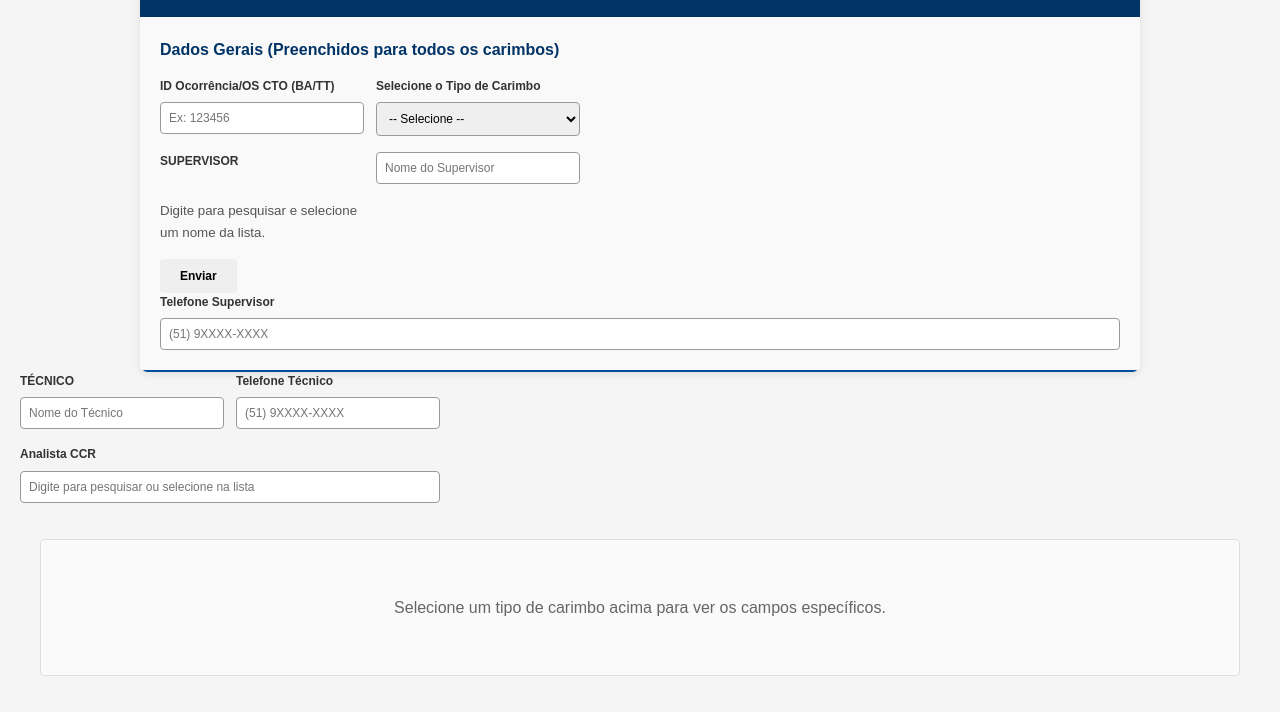
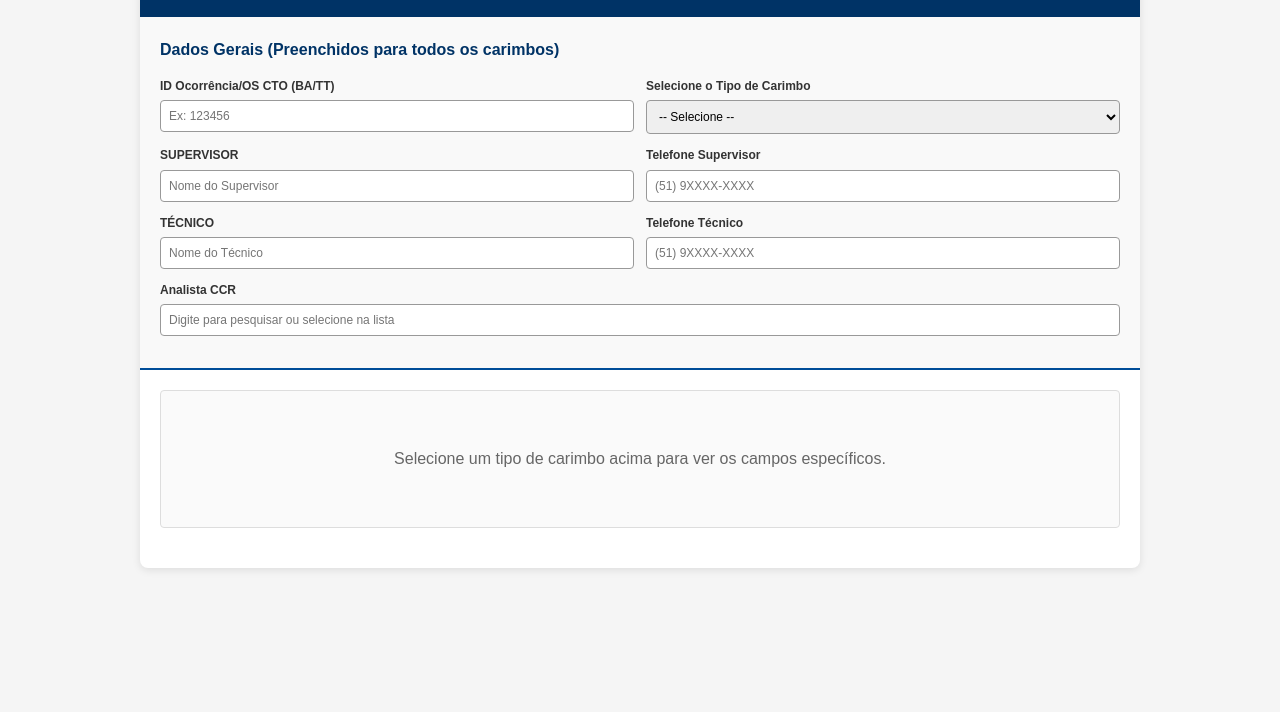
Before and after one commit to jocandrioli/carimbos, a plain HTML site: page index.html in a window 1280 px wide. Shown: the part 106-818 px from the top of the page. Drawn offline with Linux system fonts and the light colour scheme.

Commit message:
Add files via upload

```diff
--- a/index.html
+++ b/index.html
@@ -86,22 +86,10 @@
         </div>
       </div>
 
-
-<!-- Estrutura do formulário -->
-<form id="meuFormulario" novalidate>
       <div class="form-group">
-    <label for="supervisor">SUPERVISOR</label>
-    <input
-      type="text"
-      id="supervisor"
-      name="supervisor"
-      list="supervisorList"
-      placeholder="Nome do Supervisor"
-      required
-      aria-describedby="supervisorHelp supervisorError"
-      autocomplete="off"
-    />
-
+        <div>
+          <label>SUPERVISOR</label>
+          <input type="text" id="supervisor" list="supervisorList" placeholder="Nome do Supervisor">
           <datalist id="supervisorList">
             <option value="Alexandre Ilha"></option>
             <option value="Diego Jaworski"></option>
@@ -111,120 +99,8 @@
             <option value="Rodrigo Duarte"></option>
             <option value="Rodrigo Rosa"></option>
           </datalist>
-
-    <small id="supervisorHelp" class="help-text">
-      Digite para pesquisar e selecione um nome da lista.
-    </small>
-    <div id="supervisorError" class="error-text" role="alert" aria-live="polite"></div>
         </div>
-
-  <button type="submit">Enviar</button>
-</form>
-
-<style>
-  .form-group { margin-bottom: 1rem; max-width: 420px; }
-  label { display:block; font-weight:600; margin-bottom: .375rem; }
-  input { width:100%; padding:.5rem .625rem; font-size:1rem; }
-  .help-text { color:#555; display:block; margin-top:.25rem; }
-  .error-text { color:#b00020; margin-top:.25rem; min-height:1em; }
-  .is-invalid { border-color:#b00020; outline-color:#b00020; }
-</style>
-
-<script>
-  (function() {
-    const input = document.getElementById('supervisor');
-    const datalist = document.getElementById('supervisorList');
-    const form = document.getElementById('meuFormulario');
-    const errorEl = document.getElementById('supervisorError');
-
-    // Obtém valores do datalist
-    function getOptions() {
-      return Array.from(datalist.querySelectorAll('option'))
-        .map(opt => (opt.value || '').trim())
-        .filter(v => v.length > 0);
-    }
-
-    // Escapa caracteres especiais para montar o pattern com segurança
-    function escapeForPattern(text) {
-      // Escapa caracteres especiais de regex (inclui acentos normalmente)
-      return text.replace(/[.*+?^${}()|[\]\\]/g, '\\$&');
-    }
-
-    // Seta pattern (regex OR) com todas as opções
-    function updatePatternFromOptions() {
-      const values = getOptions();
-      if (values.length === 0) {
-        input.removeAttribute('pattern');
-        return;
-      }
-      // Monta pattern como ^(op1|op2|op3)$ para casar exatamente um dos itens
-      const pat = `^(${values.map(escapeForPattern).join('|')})$`;
-      input.setAttribute('pattern', pat);
-    }
-
-    // Verifica se o valor atual é exatamente um dos itens
-    function isValidValue(val) {
-      const values = getOptions();
-      return values.includes((val || '').trim());
-    }
-
-    // Apresenta ou limpa erro
-    function setError(msg) {
-      errorEl.textContent = msg || '';
-      if (msg) {
-        input.classList.add('is-invalid');
-      } else {
-        input.classList.remove('is-invalid');
-      }
-    }
-
-    // Validação imediata ao perder foco / mudar campo
-    function validateAndNormalize() {
-      const val = input.value.trim();
-      if (!val) {
-        setError('Selecione um supervisor da lista.');
-        return false;
-      }
-      if (!isValidValue(val)) {
-        setError('Valor inválido. Escolha um nome exatamente como aparece na lista.');
-        return false;
-      }
-      setError('');
-      return true;
-    }
-
-    // Inicializa
-    updatePatternFromOptions();
-
-    // Revalida quando o usuário interage
-    input.addEventListener('change', validateAndNormalize);
-    input.addEventListener('blur', validateAndNormalize);
-
-    // Enquanto digita, se já estava inválido, tenta limpar o erro quando ficar válido
-    input.addEventListener('input', function() {
-      if (errorEl.textContent) {
-        if (isValidValue(input.value.trim())) setError('');
-      }
-    });
-
-    // Impede envio se inválido
-    form.addEventListener('submit', function(e) {
-      // Garante que o pattern também atue no submit (HTML5), mas fazemos a checagem manual
-      if (!validateAndNormalize()) {
-        e.preventDefault();
-        input.focus();
-      }
-    });
-
-    // Caso você atualize a lista dinamicamente no futuro, chame updatePatternFromOptions();
-    // Exemplo:
-    // const novaOpcao = document.createElement('option');
-    // novaOpcao.value = 'Novo Supervisor';
-    // datalist.appendChild(novaOpcao);
-    // updatePatternFromOptions();
-  })();
-</script>
-
+        <div>
           <label>Telefone Supervisor</label>
           <input type="tel" id="supervisor_tel" placeholder="(51) 9XXXX-XXXX">
         </div>
```
Lines whose indentation alone changed are shown as unchanged.
